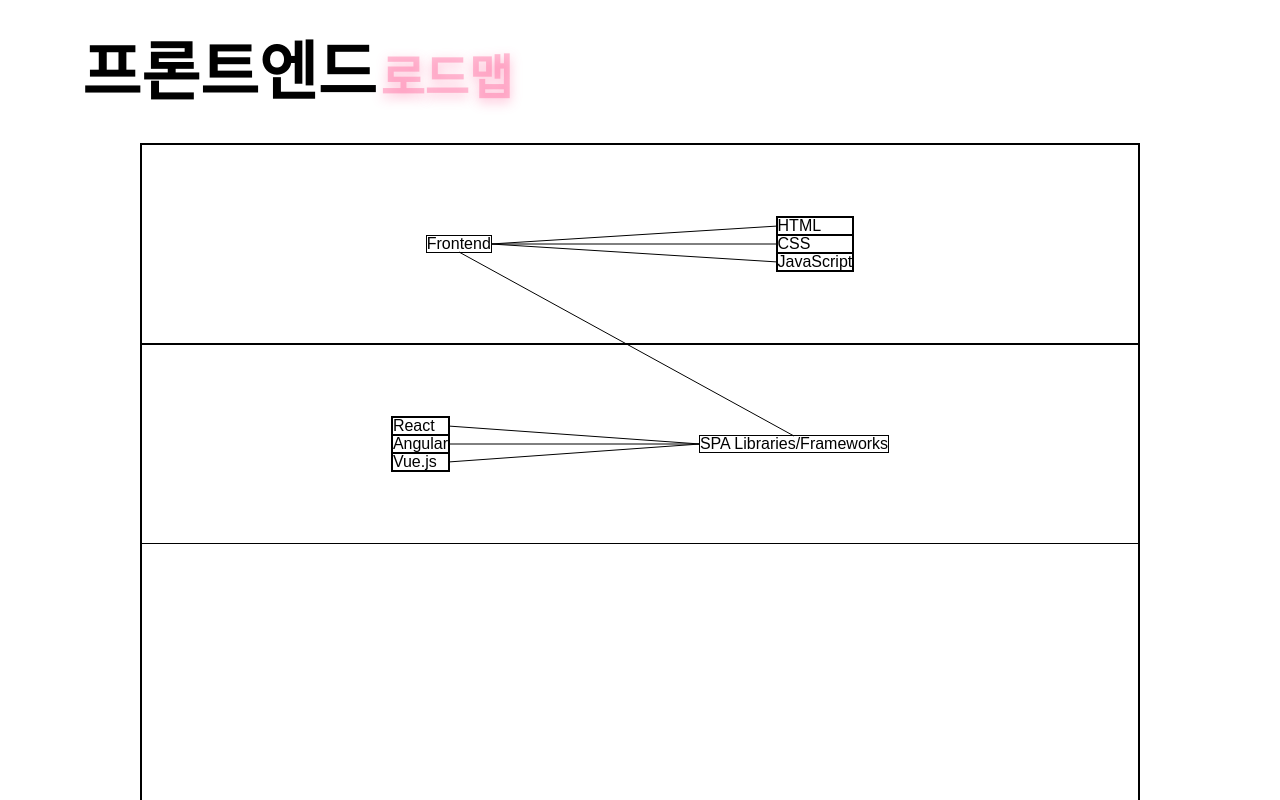
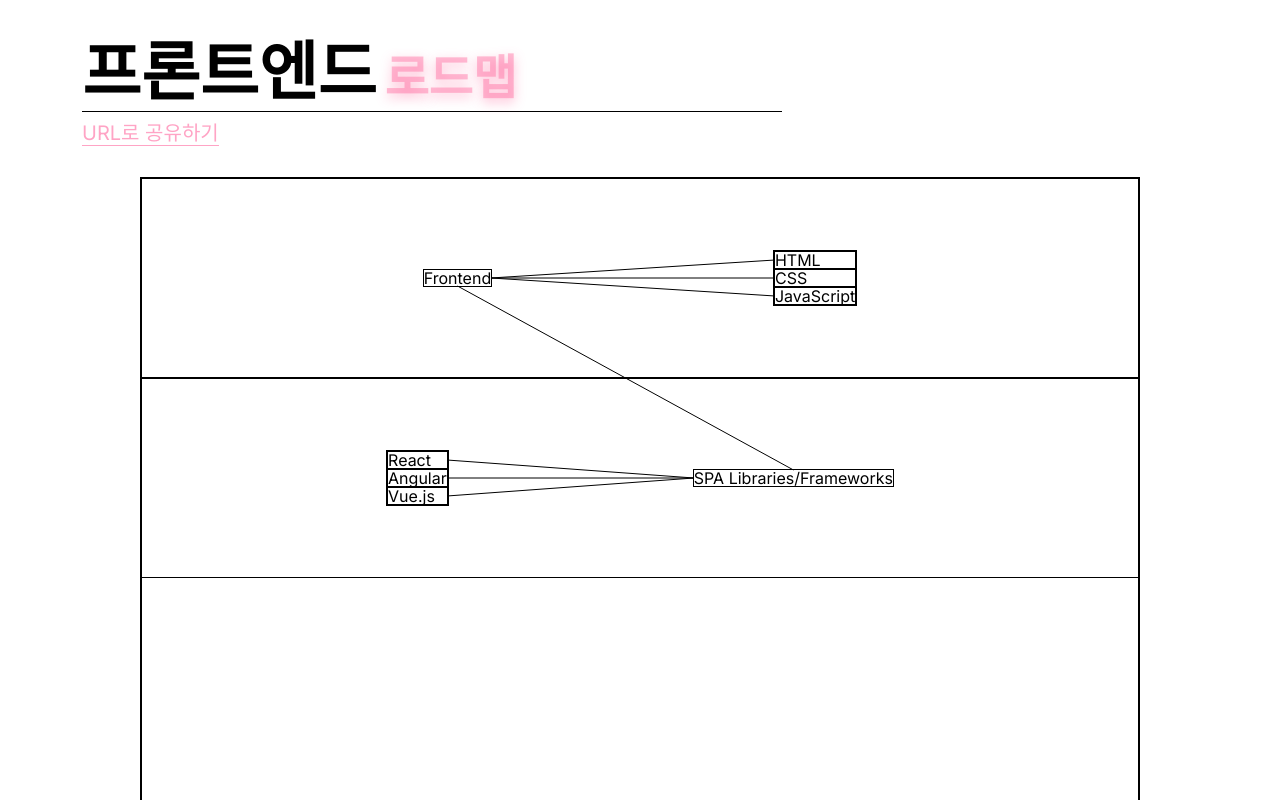
Before and after one commit to googlesprint-12th-roadmap/roadmap-front, a React (Vite) app: page /view in a window 1280 px wide. Shown: the top 800 px of the page. Built offline with nearby package versions, Linux system fonts and the light colour scheme.

Commit message:
feature : view 페이지 헤더 완성

```diff
--- a/index.html
+++ b/index.html
@@ -3,6 +3,12 @@
   <head>
     <meta charset="UTF-8" />
     <link rel="icon" type="image/svg+xml" href="/vite.svg" />
+    <link rel="preconnect" href="https://fonts.googleapis.com" />
+    <link rel="preconnect" href="https://fonts.gstatic.com" crossorigin />
+    <link
+      href="https://fonts.googleapis.com/css2?family=Inter&display=swap"
+      rel="stylesheet"
+    />
     <meta name="viewport" content="width=device-width, initial-scale=1.0" />
     <title>RoadMap Tool(가칭)</title>
   </head>
--- a/src/pages/result/index.jsx
+++ b/src/pages/result/index.jsx
@@ -3,6 +3,8 @@ import RoadMap from '../../components/result/Roadmap';
 import {
   Content,
   Header,
+  HeaderLink,
+  HeaderLinkWrapper,
   HeaderTitleMain,
   HeaderTitleSub,
   HeaderTitleWrapper,
@@ -17,6 +19,9 @@ const Result = () => {
           <HeaderTitleMain>{text['header.title.main']}</HeaderTitleMain>
           <HeaderTitleSub>{text['header.title.sub']}</HeaderTitleSub>
         </HeaderTitleWrapper>
+        <HeaderLinkWrapper>
+          <HeaderLink>{text['header.link.text']}</HeaderLink>
+        </HeaderLinkWrapper>
       </Header>
       <Content>
         <RoadMap />
--- a/src/pages/result/index.style.jsx
+++ b/src/pages/result/index.style.jsx
@@ -1,6 +1,8 @@
 import styled from 'styled-components';
 
 export const Wrapper = styled.div`
+  font-family: 'Inter';
+  font-style: normal;
   box-sizing: border-box;
   width: 100%;
   padding: 16px 16px;
@@ -10,41 +12,32 @@ export const Header = styled.header`
   width: 100%;
   padding: 16px 16px;
   display: flex;
-  vertical-align: baseline;
-  justify-content: space-between;
+  flex-direction: column;
 `;
 export const HeaderTitleWrapper = styled.div`
+  width: 700px;
   margin-left: 50px;
   box-sizing: border-box;
   display: flex;
   gap: 4px;
   align-items: baseline;
+  border-bottom: 1.5px solid #000000;
 `;
 
 export const HeaderTitleMain = styled.h1`
-  font-family: 'Inter';
-  font-style: normal;
   font-weight: 700;
   font-size: 4rem;
   line-height: 79px;
 `;
 export const HeaderTitleSub = styled.h2`
-  font-family: 'Inter';
-  font-style: normal;
   font-weight: 700;
+  padding: 1px 4px;
   font-size: 3rem;
   line-height: 59px;
   color: rgba(255, 99, 155, 0.42);
   text-shadow: 0px 4px 12px rgba(255, 99, 155, 0.42);
 `;
 
-export const HeaderButton = styled.a`
-  box-sizing: border-box;
-  font-size: 1.5rem;
-  padding: 1px 4px;
-
-  background: lightgray;
-`;
 export const Content = styled.div`
   box-sizing: border-box;
   width: 100%;
@@ -53,3 +46,19 @@ export const Content = styled.div`
   justify-content: center;
   align-items: center;
 `;
+
+export const HeaderLinkWrapper = styled.div`
+  margin-left: 50px;
+  margin-top: 9px;
+`;
+
+export const HeaderLink = styled.a`
+  font-weight: 400;
+  font-size: 20px;
+  line-height: 24px;
+  color: #ffa4c5;
+  &:link {
+    color: #ffa4c5;
+  }
+  border-bottom: 1px solid #ffa4c5;
+`;
--- a/src/pages/result/text.json
+++ b/src/pages/result/text.json
@@ -1,5 +1,5 @@
 {
-  "header.button.share": "URL로 공유하기",
   "header.title.main": "프론트엔드",
-  "header.title.sub": "로드맵"
+  "header.title.sub": "로드맵",
+  "header.link.text": "URL로 공유하기"
 }
```
